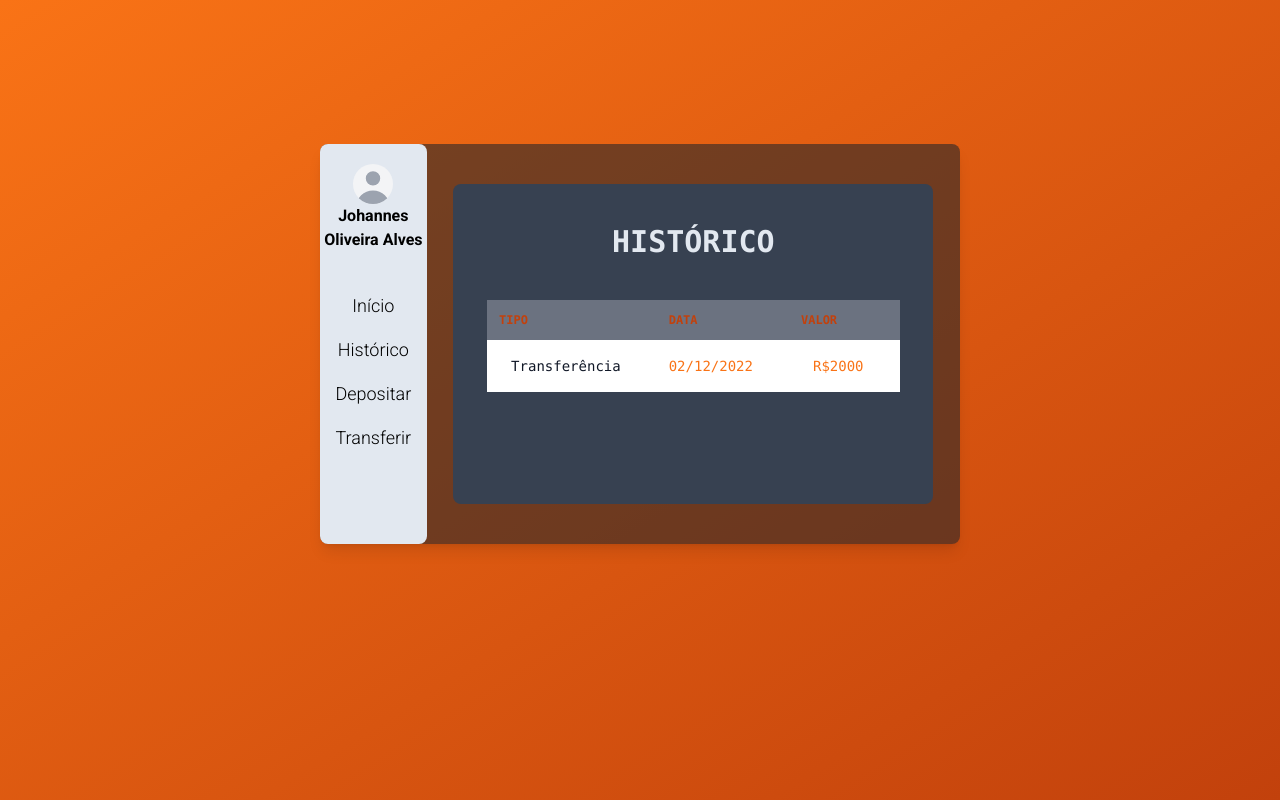
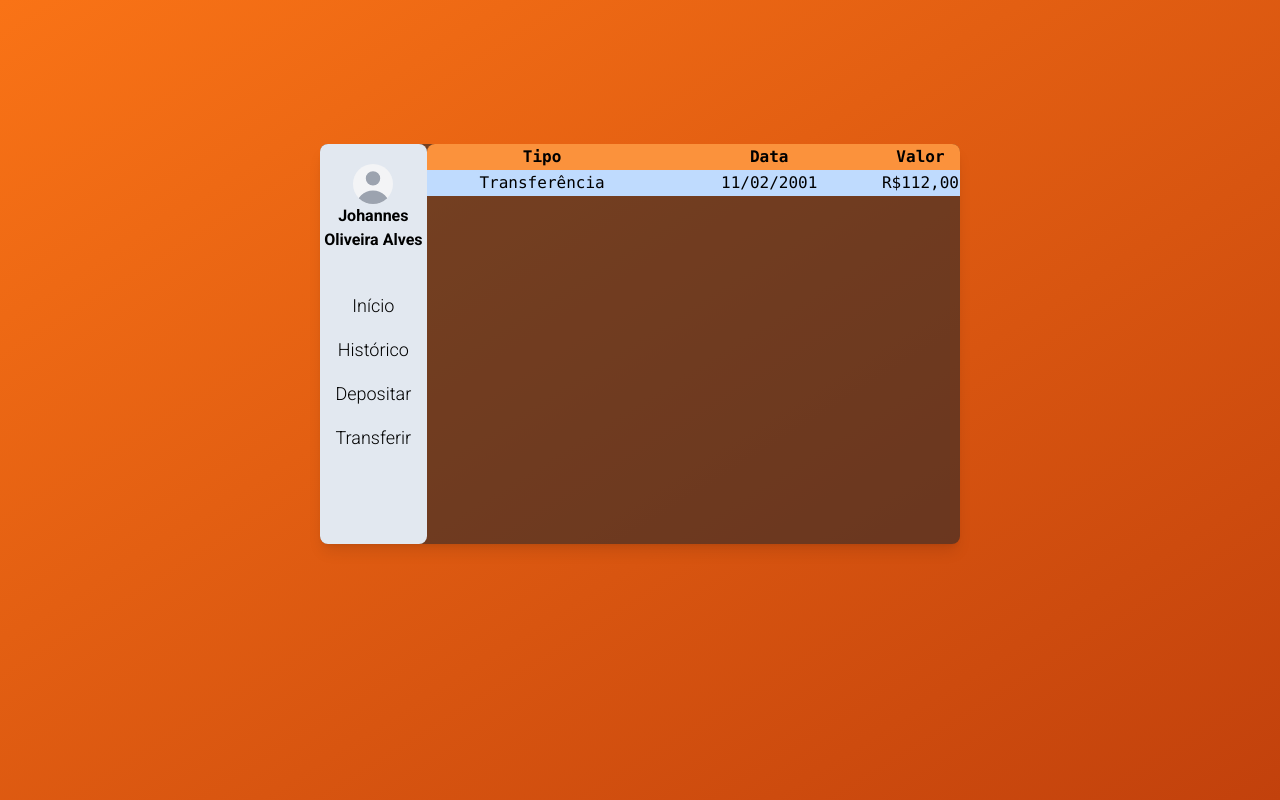
Before and after one commit to JohannesAlves/Bank-Study, a React (Vite) app in the folder web/: page / in a window 1280 px wide. Built offline with nearby package versions, Linux system fonts and the light colour scheme.

Commit message:
refactor: change table and rounded.

```diff
--- a/web/src/components/organisms/NavTransferHistory/index.tsx
+++ b/web/src/components/organisms/NavTransferHistory/index.tsx
@@ -3,44 +3,24 @@ import { Subtitle } from "../../atoms/Subtitle";
 export function NavTransferHistory() {
     return (
         <>
-            <div className="w-9/12 h-4/5 bg-gray-700 mx-auto mt-10 rounded-lg flex justify-center">
-                <div className="flex flex-col text-center">
-                    <div>
-                        <h2 className="text-3xl text-slate-200 font-semibold mt-10">HISTÓRICO</h2>
-                    </div>
-
-                    <div className="overflow-x-auto relative mt-10">
-                        <table className="w-full text-sm  text-left text-orange-500 dark:text-orange-400">
-                            <thead className="text-xs  text-orange-700 uppercase  bg-gray-500 dark:text-slate-200">
+            <div className="flex flex-col text-center mx-auto w-10/12 overflow-auto rounded-lg ">
+                <table className="table-fixed  mx-auto">
+                    <thead className="bg-orange-400">
                         <tr>
-                                    <th scope="col" className="py-3 px-3">
-                                        TIPO
-                                    </th>
-
-                                    <th scope="col" className="py-3 px-6">
-                                        DATA
-                                    </th>
-                                    <th scope="col" className="py-3 px-6">
-                                        VALOR
-                                    </th>
+                            <th className="w-1/2 ...">Tipo</th>
+                            <th className="w-1/2 ...">Data</th>
+                            <th className="w-1/2 ...">Valor</th>
                         </tr>
                     </thead>
                     <tbody>
-                                <tr className="bg-white dark:bg-gray-800">
-                                    <th
-                                        scope="row"
-                                        className="py-4 px-6 font-medium text-gray-900 whitespace-nowrap dark:text-white"
-                                    >
-                                        Transferência
-                                    </th>
-                                    <td className="py-4 px-6">02/12/2022</td>
-                                    <td className="py-4 px-9">R$2000</td>
+                        <tr className="bg-blue-200">
+                            <td>Transferência</td>
+                            <td>11/02/2001</td>
+                            <td>R$112,00</td>
                         </tr>
                     </tbody>
                 </table>
             </div>
-                </div>
-            </div>
         </>
     );
 }
```
Lines whose indentation alone changed are shown as unchanged.
